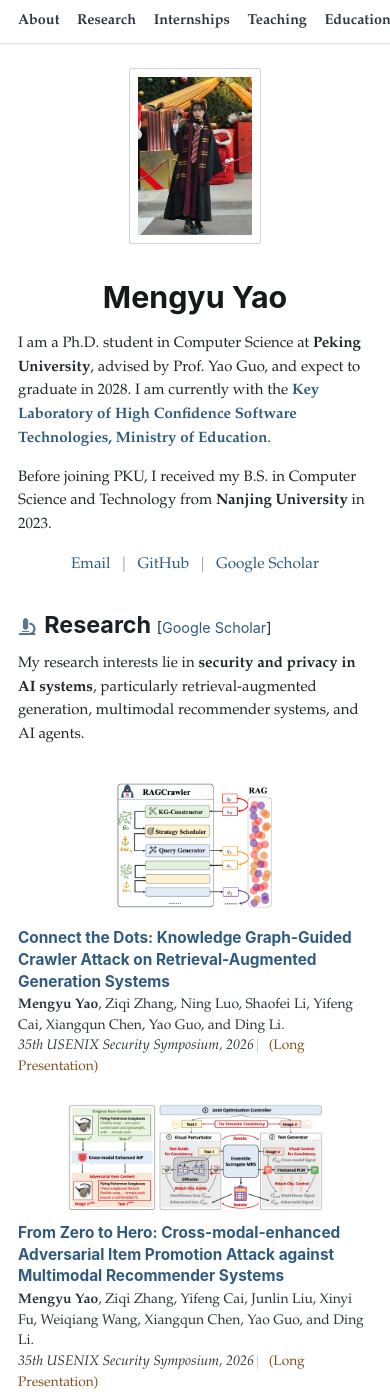
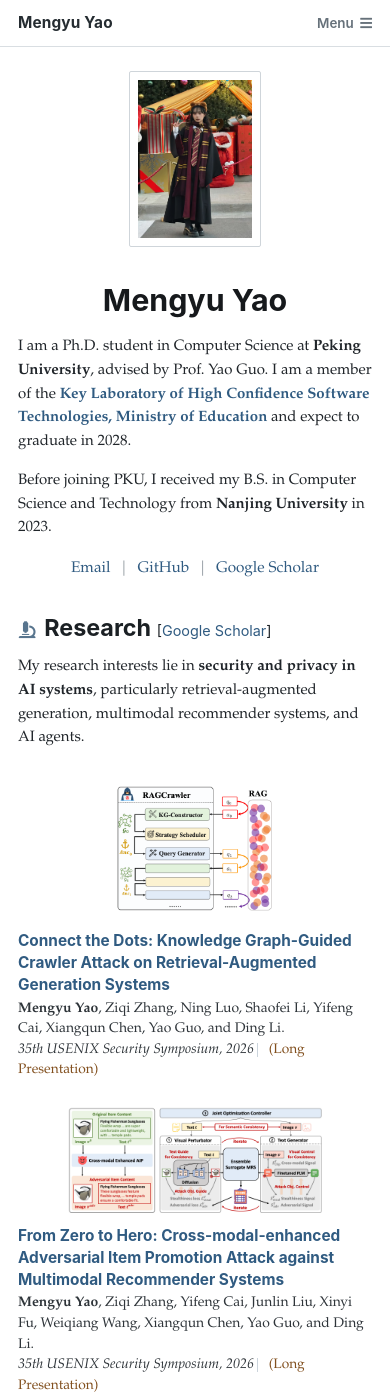
Before and after one commit to Yao-mengyu/Yao-mengyu.github.io, a Jekyll site: the page built from _pages/about.md, in a window 390 px wide and 1400 px high. Built offline with Jekyll 4.4.1, drawn with Linux system fonts in a browser that asks for light colours.

Commit message:
Refine affiliation and section navigation

```diff
--- a/_layouts/academic.html
+++ b/_layouts/academic.html
@@ -14,9 +14,22 @@
 
     <header class="academic-nav">
       <nav class="academic-nav__inner" aria-label="Homepage sections">
-        {% for link in site.data.navigation.main %}
-          <a href="{{ link.url | relative_url }}">{{ link.title }}</a>
-        {% endfor %}
+        <a class="academic-nav__brand" href="#about-me">Mengyu Yao</a>
+
+        <div class="academic-nav__links">
+          {% for link in site.data.navigation.main %}
+            <a href="{{ link.url }}">{{ link.title }}</a>
+          {% endfor %}
+        </div>
+
+        <details class="academic-nav__menu">
+          <summary><span>Menu</span><i class="fas fa-bars" aria-hidden="true"></i></summary>
+          <div class="academic-nav__menu-links">
+            {% for link in site.data.navigation.main %}
+              <a href="{{ link.url }}">{{ link.title }}</a>
+            {% endfor %}
+          </div>
+        </details>
       </nav>
     </header>
 
@@ -29,5 +42,26 @@
     </main>
 
     {% include scripts.html %}
+    <script>
+      (function () {
+        var menu = document.querySelector('.academic-nav__menu');
+        var reducedMotion = window.matchMedia('(prefers-reduced-motion: reduce)');
+
+        document.querySelectorAll('.academic-nav a[href^="#"]').forEach(function (link) {
+          link.addEventListener('click', function (event) {
+            var target = document.querySelector(link.getAttribute('href'));
+            if (!target) return;
+
+            event.preventDefault();
+            target.scrollIntoView({
+              behavior: reducedMotion.matches ? 'auto' : 'smooth',
+              block: 'start'
+            });
+            window.history.replaceState(null, '', link.getAttribute('href'));
+            if (menu) menu.removeAttribute('open');
+          });
+        });
+      }());
+    </script>
   </body>
 </html>
--- a/_pages/about.md
+++ b/_pages/about.md
@@ -12,7 +12,7 @@
 <section class="academic-intro" id="about-me" aria-labelledby="profile-name">
   <div class="academic-intro__copy">
     <h1 id="profile-name">Mengyu Yao</h1>
-    <p>I am a Ph.D. student in Computer Science at <strong>Peking University</strong>, advised by Prof. Yao Guo, and expect to graduate in 2028. I am currently with the <a href="https://cs.pku.edu.cn/info/1166/1849.htm" target="_blank" rel="noopener noreferrer"><strong>Key Laboratory of High Confidence Software Technologies, Ministry of Education</strong></a>.</p>
+    <p>I am a Ph.D. student in Computer Science at <strong>Peking University</strong>, advised by Prof. Yao Guo. I am a member of the <a href="https://cs.pku.edu.cn/info/1166/1849.htm" target="_blank" rel="noopener noreferrer"><strong>Key Laboratory of High Confidence Software Technologies, Ministry of Education</strong></a> and expect to graduate in 2028.</p>
     <p>Before joining PKU, I received my B.S. in Computer Science and Technology from <strong>Nanjing University</strong> in 2023.</p>
     <nav class="academic-intro__links" aria-label="Contact and academic profiles">
       <a href="mailto:{{ site.author.email }}">Email</a><span aria-hidden="true">|</span>
--- a/assets/css/academic.scss
+++ b/assets/css/academic.scss
@@ -54,41 +54,54 @@
   position: sticky;
   top: 0;
   z-index: 50;
-  background: rgba(255, 255, 255, .96);
+  background: rgba(255, 255, 255, .98);
   border-bottom: 1px solid var(--academic-rule);
-  box-shadow: 0 1px 4px rgba(32, 37, 42, .04);
+  font-family: -apple-system, BlinkMacSystemFont, "Segoe UI", Helvetica, Arial, sans-serif;
 }
 
 .academic-home .academic-nav__inner {
   display: flex;
   align-items: center;
-  justify-content: center;
-  gap: 1.45rem;
-  max-width: 820px;
+  gap: 2rem;
+  max-width: 1100px;
   margin: 0 auto;
-  padding: .72rem 20px .65rem;
-  overflow-x: auto;
-  scrollbar-width: none;
+  padding: .82rem 24px .76rem;
 }
 
-.academic-home .academic-nav__inner::-webkit-scrollbar {
-  display: none;
+.academic-home .academic-nav__brand {
+  flex: 0 0 auto;
+  margin-right: auto;
+  color: #252c31;
+  font-size: .96rem;
+  font-weight: 700;
+  letter-spacing: .01em;
 }
 
-.academic-home .academic-nav__inner a {
-  flex: 0 0 auto;
-  padding-bottom: .07rem;
-  color: #30383f;
-  border-bottom: 1px solid transparent;
-  font-size: .9rem;
-  font-weight: 600;
+.academic-home .academic-nav__links {
+  display: flex;
+  align-items: center;
+  gap: 1.55rem;
+}
+
+.academic-home .academic-nav__links a,
+.academic-home .academic-nav__menu-links a {
+  color: #66717a;
+  font-size: .86rem;
+  font-weight: 500;
   line-height: 1.3;
 }
 
-.academic-home .academic-nav__inner a:hover,
-.academic-home .academic-nav__inner a:focus-visible {
-  color: var(--academic-link-hover);
-  border-bottom-color: currentColor;
+.academic-home .academic-nav__brand:hover,
+.academic-home .academic-nav__brand:focus-visible,
+.academic-home .academic-nav__links a:hover,
+.academic-home .academic-nav__links a:focus-visible,
+.academic-home .academic-nav__menu-links a:hover,
+.academic-home .academic-nav__menu-links a:focus-visible {
+  color: var(--academic-link);
+}
+
+.academic-home .academic-nav__menu {
+  display: none;
 }
 
 .academic-home #main.academic-shell {
@@ -97,6 +110,7 @@
   max-width: 820px;
   margin: 50px auto 60px;
   padding: 0 20px;
+  animation: none;
 }
 
 .academic-home .academic-page,
@@ -385,10 +399,58 @@
 
 @media (max-width: 640px) {
   .academic-home .academic-nav__inner {
-    justify-content: flex-start;
-    gap: 1.1rem;
+    gap: 1rem;
+    padding-top: .7rem;
     padding-right: 18px;
+    padding-bottom: .66rem;
     padding-left: 18px;
+  }
+
+  .academic-home .academic-nav__links {
+    display: none;
+  }
+
+  .academic-home .academic-nav__menu {
+    position: relative;
+    display: block;
+    margin-left: auto;
+  }
+
+  .academic-home .academic-nav__menu summary {
+    display: flex;
+    align-items: center;
+    gap: .4rem;
+    color: #66717a;
+    font-size: .84rem;
+    font-weight: 600;
+    cursor: pointer;
+    list-style: none;
+  }
+
+  .academic-home .academic-nav__menu summary::-webkit-details-marker {
+    display: none;
+  }
+
+  .academic-home .academic-nav__menu-links {
+    position: absolute;
+    top: calc(100% + .75rem);
+    right: 0;
+    width: 178px;
+    padding: .38rem 0;
+    background: #fff;
+    border: 1px solid var(--academic-rule);
+    border-radius: 3px;
+    box-shadow: 0 8px 22px rgba(32, 37, 42, .12);
+  }
+
+  .academic-home .academic-nav__menu-links a {
+    display: block;
+    padding: .52rem .8rem;
+  }
+
+  .academic-home .academic-nav__menu-links a:hover,
+  .academic-home .academic-nav__menu-links a:focus-visible {
+    background: #f6f8f9;
   }
 
   .academic-home #main.academic-shell {
```
Also changed, not shown: _data/navigation.yml (+6 -6 lines), design-qa.md (+9 -0 lines).
